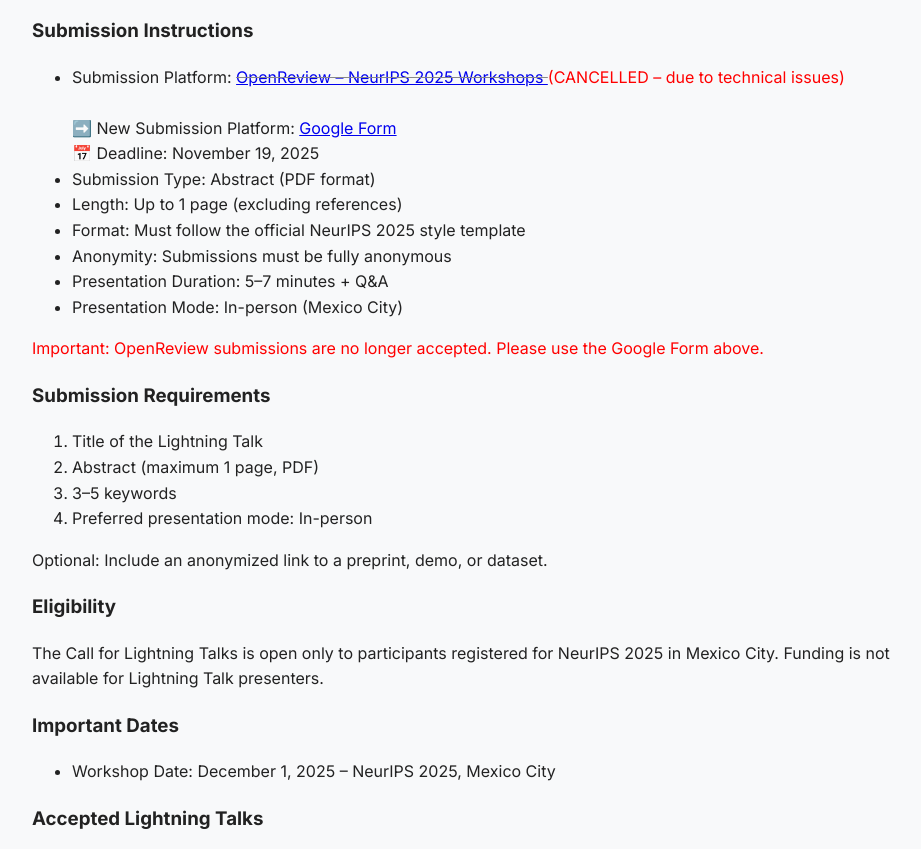
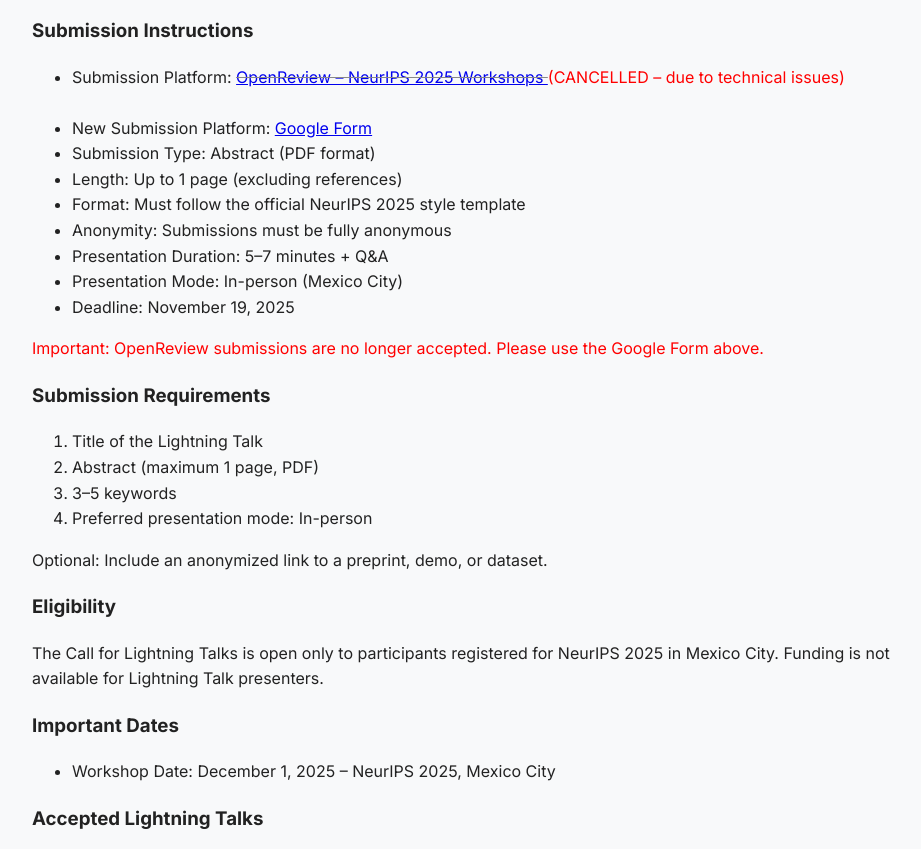
Before and after one commit to CLRLCLLMs/CLRLCLLMs-workshop.github.io-NeurIPS-2025, a plain HTML site: page index.html in a window 1280 px wide. Shown: the part 2006-2855 px from the top of the page, without its empty margins (158-1079 px from the left). Drawn offline with Linux system fonts and the light colour scheme.

Commit message:
Update index.html

```diff
--- a/index.html
+++ b/index.html
@@ -272,20 +272,14 @@
       <span style="color: red;">(CANCELLED – due to technical issues)</span>
       <br><br>
 
-      ➡️ New Submission Platform:
-      <a href="https://docs.google.com/forms/d/1GXexjyZXDa2M7T2C2DCd0t1P2C9X_coDVnYb6vAdJx4/viewform" target="_blank">
-        Google Form
-      </a>
-      <br>
-      📅 Deadline: November 19, 2025
-    </li>
-
+    <li>New Submission Platform: <a href="https://docs.google.com/forms/d/1GXexjyZXDa2M7T2C2DCd0t1P2C9X_coDVnYb6vAdJx4/viewform" target="_blank">Google Form</a></li>
     <li>Submission Type: Abstract (PDF format)</li>
     <li>Length: Up to 1 page (excluding references)</li>
     <li>Format: Must follow the official NeurIPS 2025 style template</li>
     <li>Anonymity: Submissions must be fully anonymous</li>
     <li>Presentation Duration: 5–7 minutes + Q&A</li>
     <li>Presentation Mode: In-person (Mexico City)</li>
+    <li>Deadline: November 19, 2025</li>
   </ul>
 
   <p style="color: red;">
```
